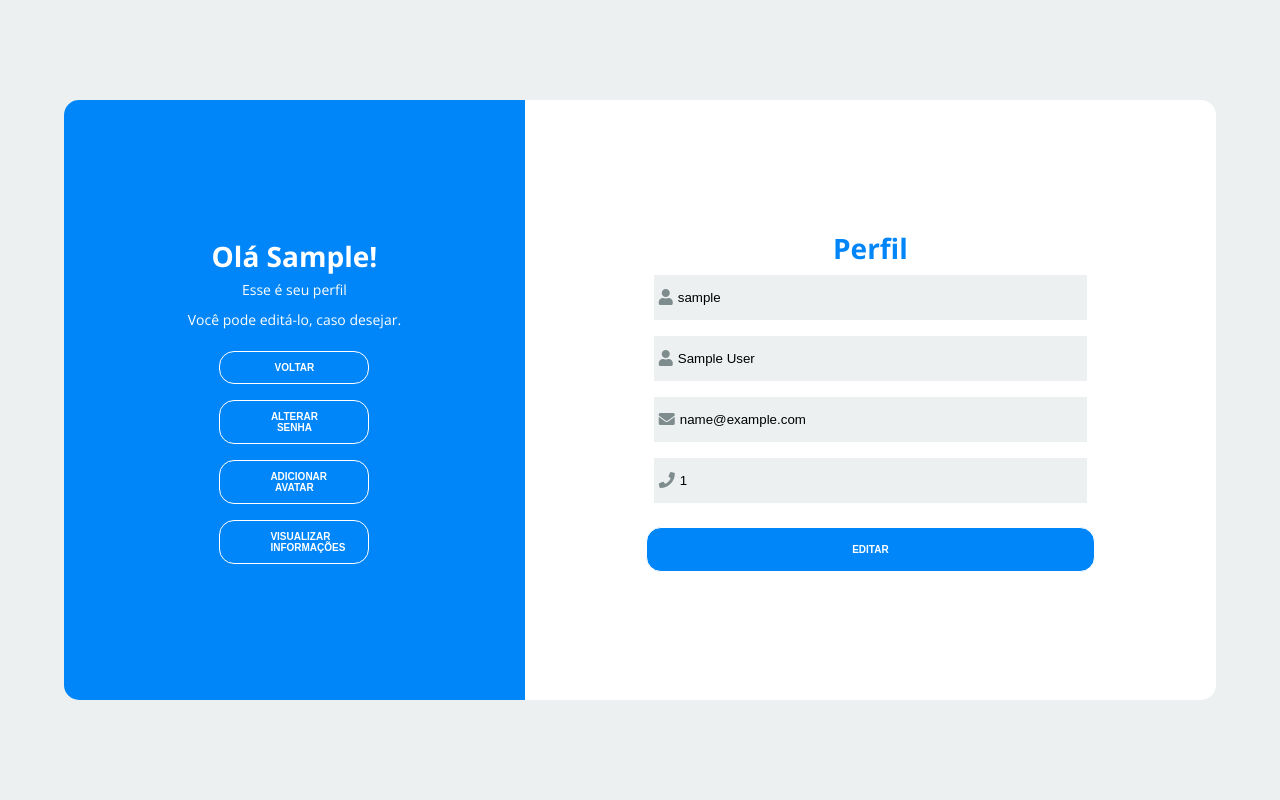
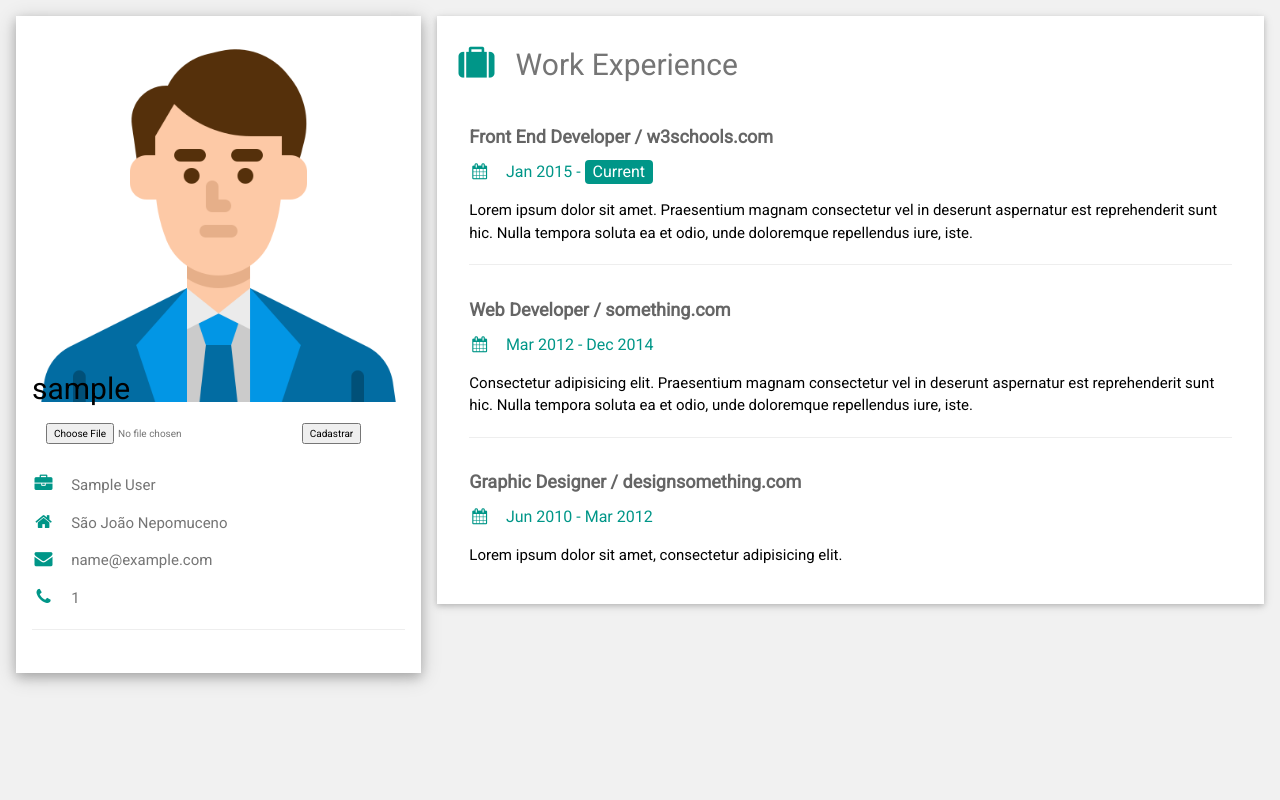
Before and after one commit to gabrields03/ParaSaberMais, a PHP site: page /pages/perfil/index.php in a window 1280 px wide. Run offline with PHP 8.4, Linux system fonts and the light colour scheme; the visitor is signed in with stand-in values (Sample User, id 1); some libraries are stand-ins or nearby versions.

Commit message:
Início foto de perfil

```diff
--- a/src/pages/perfil/index.php
+++ b/src/pages/perfil/index.php
@@ -1,153 +1,91 @@
 <?php
-// inicializa a sessão
 session_start();
+include"../../../_bd/Config.php";
 
-// verifica se o usuário está logado, se não estiver redireciona para a página de login
-if(!isset($_SESSION["loggedin"]) || $_SESSION["loggedin"] !== true){
-    header("location: ../login/index.php");
-    exit;
-}
+?>
+<html>
+<title>ParaSaberMais</title>
+<meta charset="UTF-8">
+<meta name="viewport" content="width=device-width, initial-scale=1">
+<link rel="stylesheet" href="https://www.w3schools.com/w3css/4/w3.css">
+<link rel='stylesheet' href='https://fonts.googleapis.com/css?family=Roboto'>
+<link rel="stylesheet" href="https://cdnjs.cloudflare.com/ajax/libs/font-awesome/4.7.0/css/font-awesome.min.css">
+<link rel="stylesheet" href="./style.css">
+<style>
+html,body,h1,h2,h3,h4,h5,h6 {font-family: "Roboto", sans-serif}
+</style>
+<body class="w3-light-grey">
 
-// importa o arquivo de configuração
-require_once "../../../_bd/Config.php";
+<!-- Page Container -->
+<div class="w3-content" style="max-width:1400px;">
 
-// cria e inicializa as variáveis com ""
-$login = $name = $cell = "";
-$login_err = $name_err = $cell_err = "";
+  <!-- The Grid -->
+  <div class="w3-row-padding ">
 
-// testa se o método utilizado foi o POST
-if($_SERVER["REQUEST_METHOD"] == "POST"){
+    <!-- Left Column -->
+    <div class="w3-third ">
 
+      <div class="w3-white w3-text-grey w3-card-4 w3-margin-top">
+        <div class="w3-display-container" >
+          <img src="../../../img/foto1.png" style="width:100%"; alt="Avatar">
+          <div class="w3-display-bottomleft w3-container w3-text-black">
+	</form>
+            <h2><?php echo $_SESSION["login"]; ?></h2>
 
-    //valida login
-    if(empty(trim($_POST["login"]))){
-        $login_err = "Por favor entre com o email.";
-     } else{
-        $login = trim($_POST["login"]);
-    }
+          </div>
+        </div>
+        <form action="envia.php" method="POST" enctype="multipart/form-data">
+            <input type="file" name="arquivo">
+            <input type="submit" value="Cadastrar">
+        </form>
+        <div class="w3-container">
+          <p><i class="fa fa-briefcase fa-fw w3-margin-right w3-large w3-text-teal"></i><?php echo $_SESSION["name"]; ?></p>
+          <p><i class="fa fa-home fa-fw w3-margin-right w3-large w3-text-teal"></i>São João Nepomuceno</p>
+          <p><i class="fa fa-envelope fa-fw w3-margin-right w3-large w3-text-teal"></i><?php echo $_SESSION["email"]; ?></p>
+          <p><i class="fa fa-phone fa-fw w3-margin-right w3-large w3-text-teal"></i><?php echo $_SESSION["cell"]; ?></p>
 
+          <hr>
 
-    //valida name
-    if(empty(trim($_POST["name"]))){
-        $name_err = "Por favor entre com o nome.";
-     } else{
-        $name = trim($_POST["name"]);
-    }
+          <br>
+        </div>
+      </div><br>
 
+    <!-- End Left Column -->
+    </div>
 
-    //valida cell
-    if(empty(trim($_POST["cell"]))){
-        $cell_err = "Por favor entre com o cell.";
-     } else{
-        $cell = trim($_POST["cell"]);
-    }
+    <!-- Right Column -->
+    <div class="w3-twothird">
 
+      <div class="w3-container w3-card w3-white w3-margin-bottom w3-margin-top">
+        <h2 class="w3-text-grey w3-padding-16"><i class="fa fa-suitcase fa-fw w3-margin-right w3-xxlarge w3-text-teal"></i>Work Experience</h2>
+        <div class="w3-container">
+          <h5 class="w3-opacity"><b>Front End Developer / w3schools.com</b></h5>
+          <h6 class="w3-text-teal"><i class="fa fa-calendar fa-fw w3-margin-right"></i>Jan 2015 - <span class="w3-tag w3-teal w3-round">Current</span></h6>
+          <p>Lorem ipsum dolor sit amet. Praesentium magnam consectetur vel in deserunt aspernatur est reprehenderit sunt hic. Nulla tempora soluta ea et odio, unde doloremque repellendus iure, iste.</p>
+          <hr>
+        </div>
+        <div class="w3-container">
+          <h5 class="w3-opacity"><b>Web Developer / something.com</b></h5>
+          <h6 class="w3-text-teal"><i class="fa fa-calendar fa-fw w3-margin-right"></i>Mar 2012 - Dec 2014</h6>
+          <p>Consectetur adipisicing elit. Praesentium magnam consectetur vel in deserunt aspernatur est reprehenderit sunt hic. Nulla tempora soluta ea et odio, unde doloremque repellendus iure, iste.</p>
+          <hr>
+        </div>
+        <div class="w3-container">
+          <h5 class="w3-opacity"><b>Graphic Designer / designsomething.com</b></h5>
+          <h6 class="w3-text-teal"><i class="fa fa-calendar fa-fw w3-margin-right"></i>Jun 2010 - Mar 2012</h6>
+          <p>Lorem ipsum dolor sit amet, consectetur adipisicing elit. </p><br>
+        </div>
 
-    // checa erros de entrada antes de inserir no bd
-    if(empty($login_err) && empty($name_err) && empty($cell_err)){
-        // prepara a query de atualização
-        $sql = "UPDATE usuarios SET nome = ?, name = ?, cell = ?  WHERE id = ?";
+      </div>
 
-        if($stmt = mysqli_prepare($link, $sql)){
-            // vincula as variáveis à instrução preparada com parâmetros
-            mysqli_stmt_bind_param($stmt, "sssi", $param_login, $param_name, $param_cell, $param_id);
+    <!-- End Right Column -->
+    </div>
 
-            $param_login = $login;
-            $param_name = $name;
-            $param_cell = $cell;
-            $param_id = $_SESSION["id"];
+  <!-- End Grid -->
+  </div>
 
-            //armazena as novas informações em sessão
-            $_SESSION["login"] = $login;
-            $_SESSION["name"] = $name;
-            $_SESSION["cell"] = $cell;
+  <!-- End Page Container -->
+</div>
 
-            // executa a query preparada
-            if(mysqli_stmt_execute($stmt)){
-
-                header("location: perfil.php");
-
-            } else{
-                echo "Desculpe! Algo errado aconteceu. Por favor tente novamente.";
-            }
-
-            // fecha a query
-            mysqli_stmt_close($stmt);
-        }
-    }
-
-    // encerra a conexão
-    mysqli_close($link);
-}
-?>
-
-<!DOCTYPE html>
-<html lang="pt-br">
-<head>
-    <meta charset="UTF-8">
-    <meta name="viewport" content="width=device-width, initial-scale=1.0">
-    <meta http-equiv="X-UA-Compatible" content="ie=edge">
-    <title>Perfil</title>
-    <link rel="stylesheet" href="./style.css">
-    <link rel="stylesheet" href="https://use.fontawesome.com/releases/v5.8.2/css/all.css"
-        integrity="sha384-oS3vJWv+0UjzBfQzYUhtDYW+Pj2yciDJxpsK1OYPAYjqT085Qq/1cq5FLXAZQ7Ay" crossorigin="anonymous">
-</head>
-<body>
-    <div class="container">
-        <div class="content first-content">
-            <div class="first-column">
-                <h2 class="title title-primary">Olá <?php echo $_SESSION["login"]; ?>!</h2>
-                <p class="description description-primary">Esse é seu perfil</p>
-                <p class="description description-primary">Você pode editá-lo, caso desejar.</p>
-			   <a href="../inicial/index.php"> <button class="btn btn-primary">Voltar</button> </a>
-			   <br>
-			   <a href="./newpassword.php"> <button class="btn btn-primary">Alterar senha</button> </a>
-			   <br>
-			   <a href="./avatar.php"> <button class="btn btn-primary">Adicionar avatar</button> </a>
-			   <br>
-			   <a href="./informacoes.php"> <button class="btn btn-primary">Visualizar informações</button> </a>
-            </div>
-            <div class="second-column">
-                <h2 class="title title-second">Perfil</h2>
-
-                <form  action="<?php echo htmlspecialchars($_SERVER["PHP_SELF"]); ?>" method="post" class="form">
-
-
-                <div class="form-group <?php echo (!empty($login_err)) ? 'has-error' : ''; ?>">
-                <label class="label-input" for="">
-                        <i class="fas fa-user icon-modify"></i>
-                        <input type="text" placeholder="text"  name="login" class="form-control" value="<?php echo $_SESSION["login"]; ?>">
-                    </label>
-                 </div>
-
-				<div class="form-group <?php echo (!empty($name_err)) ? 'has-error' : ''; ?>">
-                 <label class="label-input" for="">
-                        <i class="fas fa-user icon-modify"></i>
-                        <input type="text" placeholder="Nome de usuário" name="name" class="form-control" value="<?php echo $_SESSION["name"]; ?>">
-                    </label>
-                    <span class="help-block"></span>
-				</div>
-
-                <div class="form-group <?php echo (!empty($email_err)) ? 'has-error' : ''; ?>">
-                <label class="label-input" for="">
-                        <i class="fas fa-envelope icon-modify"></i>
-                        <input type="email" placeholder="email"  name="email" class="form-control" value="<?php echo $_SESSION["email"]; ?>">
-                    </label>
-                 </div>
-
-				<div class="form-group <?php echo (!empty($cell_err)) ? 'has-error' : ''; ?>">
-                 <label class="label-input" for="">
-                        <i class="fas fa-phone icon-modify"></i>
-                        <input type="number" placeholder="cell" name="cell" class="form-control" value="<?php echo $_SESSION["cell"]; ?>">
-                    </label>
-				</div>
-
-
-                   <input type="submit" class="btn btn-primary" value="Editar">
-
-                </form>
-            </div>
-        </div>
-    </div>
 </body>
 </html>
--- a/src/pages/perfil/style.css
+++ b/src/pages/perfil/style.css
@@ -1,161 +1,5 @@
-@import url('https://fonts.googleapis.com/css?family=Open+Sans:300,400,700&display=swap');
-* {
-    margin: 0;
-    padding: 0;
-    box-sizing: border-box;
+input{
+    font-size: 10px;
+    margin-left: 30px;
+    margin-right: 30px;
 }
-body {
-    font-family: 'Open Sans', sans-serif;
-}
-.container {
-    display: flex;
-    justify-content: center;
-    align-items: center;
-    height: 100vh;
-    background-color: #ecf0f1;
-}
-.content {
-    background-color: #fff;
-    border-radius: 15px;
-    width: 90%;
-    height: 75%;
-    justify-content: space-between;
-    align-items: center;
-    position: relative;
-}
-.content::before {
-    content: "";
-    position: absolute;
-    background-color:#0086f8;
-    width: 40%;
-    height: 100%;
-    border-top-left-radius: 15px;
-    border-bottom-left-radius: 15px;
-
-
-    left: 0;
-}
-.title {
-    font-size: 28px;
-    font-weight: bold;
-    text-transform: capitalize;
-}
-.title-primary {
-    color: #fff;
-}
-.title-second {
-    color:#0086f8;
-}
-.description {
-    font-size: 14px;
-    font-weight: 300;
-    line-height: 30px;
-}
-.description-primary {
-    color: #fff;
-}
-.description-second {
-    color: #7f8c8d;
-}
-.btn {
-    border-radius: 15px;
-    text-transform: uppercase;
-    color: #fff;
-    font-size: 10px;
-    padding: 10px 50px;
-    cursor: pointer;
-    font-weight: bold;
-    width: 150px;
-    align-self: center;
-    border: none;
-    margin-top: 1rem;
-}
-
-a:link{
-    text-decoration: none;
-}
-
-.btn-primary {
-    background-color: #0086f8 !important;
-    border: 1px solid #fff !important;
-    transition: background-color .5s !important;
-}
-.btn-primary:hover {
-    background-color: #fff !important;
-    border: 1px solid#0086f8 !important;
-    color:#0086f8 !important;
-}
-
-
-.help-block{
-    color: #0086f8;
-    font-size: 15px;
-}
-
-.first-content {
-    display: flex;
-}
-.first-content .second-column {
-    z-index: 11;
-}
-.first-column {
-    text-align: center;
-    width: 40%;
-    z-index: 10;
-}
-.second-column {
-    width: 60%;
-    display: flex;
-    flex-direction: column;
-    align-items: center;
-}
-
-.form {
-    display: flex;
-    flex-direction: column;
-    width: 65%;
-}
-.form input {
-    height: 45px;
-    width: 100%;
-    border: none;
-    background-color: #ecf0f1;
-}
-input:-webkit-autofill
-{
-    -webkit-text-fill-color: #000 !important;
-}
-.label-input {
-    background-color: #ecf0f1;
-    display: flex;
-    align-items: center;
-    margin: 8px;
-}
-.icon-modify {
-    color: #7f8c8d;
-    padding: 0 5px;
-}
-
-/* second content*/
-
-.second-content {
-    position: absolute;
-    display: flex;
-}
-.second-content .first-column {
-    order: 2;
-    z-index: -1;
-}
-.second-content .second-column {
-    order: 1;
-    z-index: -1;
-}
-.password {
-    color: #34495e;
-    font-size: 14px;
-    margin: 15px 0;
-    text-align: center;
-}
-.password::first-letter {
-    text-transform: capitalize;
-}
```
Also changed, not shown: src/components/header/index.php (+12 -11 lines), src/pages/mural/index.php (+12 -11 lines), src/pages/mural/style.css (+5 -2 lines), src/pages/perfil/avatar.php (deleted, +0 -127 lines), src/pages/perfil/envia.php (added, +51 -0 lines), src/pages/perfil/informacoes.php (deleted, +0 -83 lines), src/pages/perfil/seleciona_avatar.php (deleted, +0 -30 lines), src/pages/playground/breackout/index.html (+4 -4 lines), img/logops+.png (added), img/teste.png (added), src/pages/perfil/fotos_perfil/Gabriel.jpg (added), src/pages/perfil/fotos_perfil/Gabriel.png (added), src/pages/perfil/fotos_perfil/b201f07e4f24c8df0f0136e9a95c6abd.png (added).
